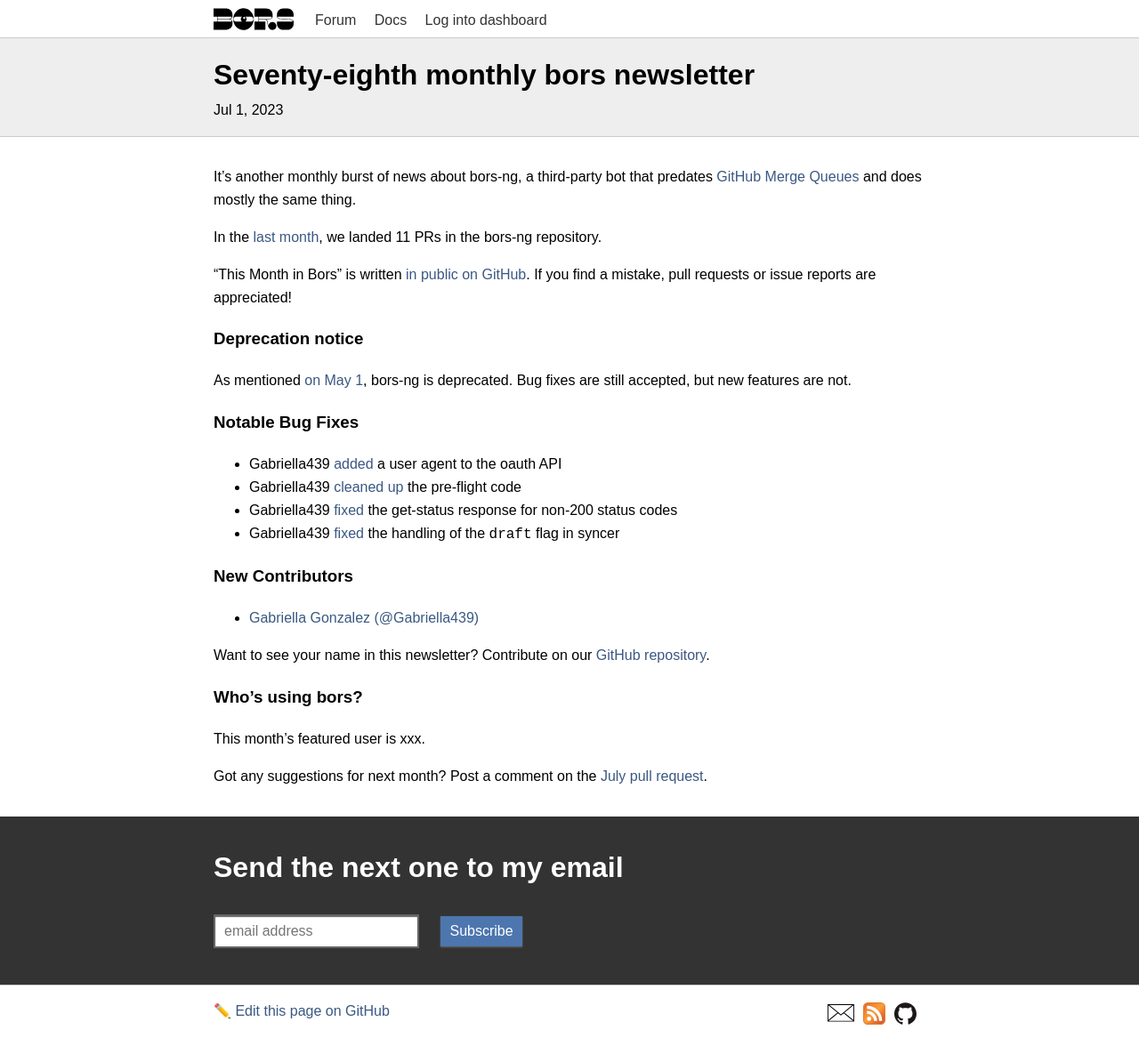
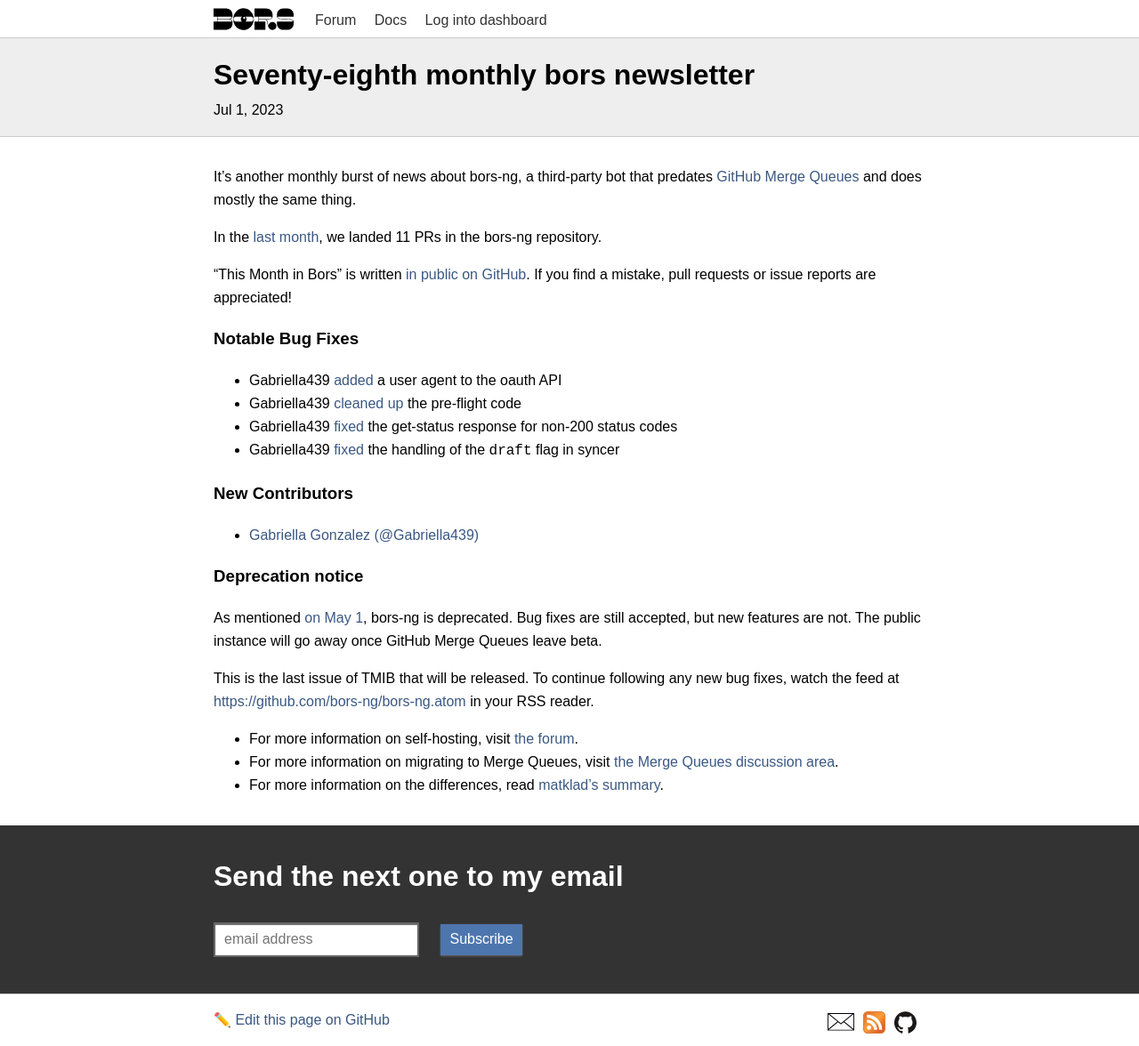
Before and after one commit to bors-ng/bors-ng.github.io, a Jekyll site: the page built from _posts/2023-07-01-tmib-78.md, in a window 1280 px wide. Shown: the whole page at 89% size. Built offline with Jekyll 4.4.1, drawn with Linux system fonts in a browser that asks for light colours.

Commit message:
Update 2023-07-01-tmib-78.md

```diff
--- a/_posts/2023-07-01-tmib-78.md
+++ b/_posts/2023-07-01-tmib-78.md
@@ -2,7 +2,7 @@
 layout:     post
 title:      Seventy-eighth monthly bors newsletter
 date:       2023-07-01 00:00:00
-summary:    This June, bors-ng is deprecated
+summary:    This June is the last TMIB instance
 categories: newsletter
 ---
 
@@ -36,12 +31,15 @@
 
 * [Gabriella Gonzalez (@Gabriella439)](https://github.com/Gabriella439)
 
-Want to see your name in this newsletter? Contribute on our [GitHub repository](https://github.com/bors-ng/bors-ng).
 
+### Deprecation notice
 
-### Who's using bors?
+As mentioned [on May 1](https://bors.tech/newsletter/2023/05/01/tmib-76/), bors-ng is deprecated. Bug fixes are still accepted, but new features are not.
+The public instance will go away once GitHub Merge Queues leave beta.
 
-This month's featured user is xxx.
+This is the last issue of TMIB that will be released. To continue following any new bug fixes, watch the feed at
+<https://github.com/bors-ng/bors-ng.atom> in your RSS reader.
 
-Got any suggestions for next month?
-Post a comment on the [July pull request](https://github.com/bors-ng/bors-ng.github.io/pull/___).
+* For more information on self-hosting, visit [the forum](https://forum.bors.tech).
+* For more information on migrating to Merge Queues, visit [the Merge Queues discussion area](https://github.com/orgs/community/discussions?discussions_q=is%3Aopen+merge+queue).
+* For more information on the differences, read [matklad's summary](https://matklad.github.io/2023/06/18/GitHub-merge-queue.html).
```
Also changed, not shown: other parts of _posts/2023-07-01-tmib-78.md (+0 -5 lines).
